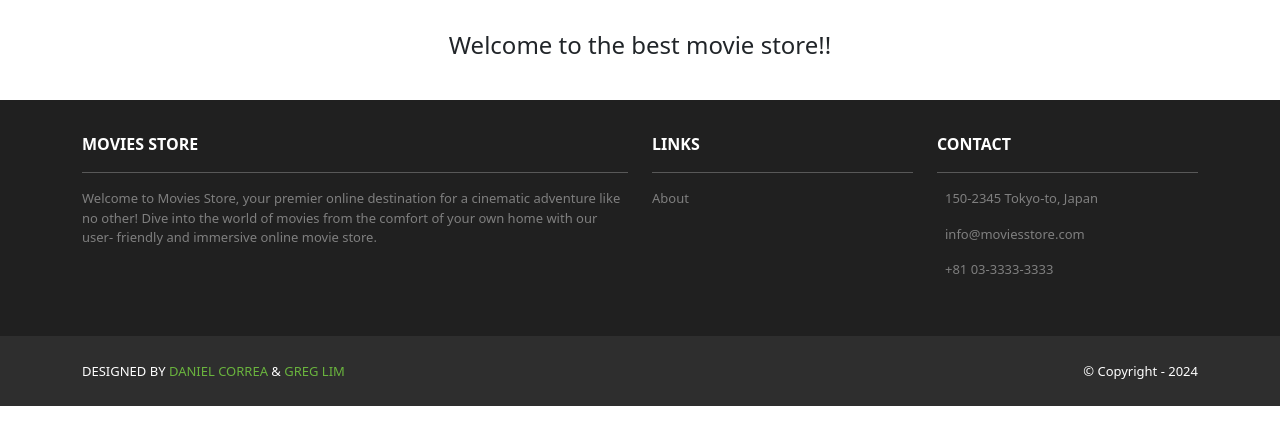
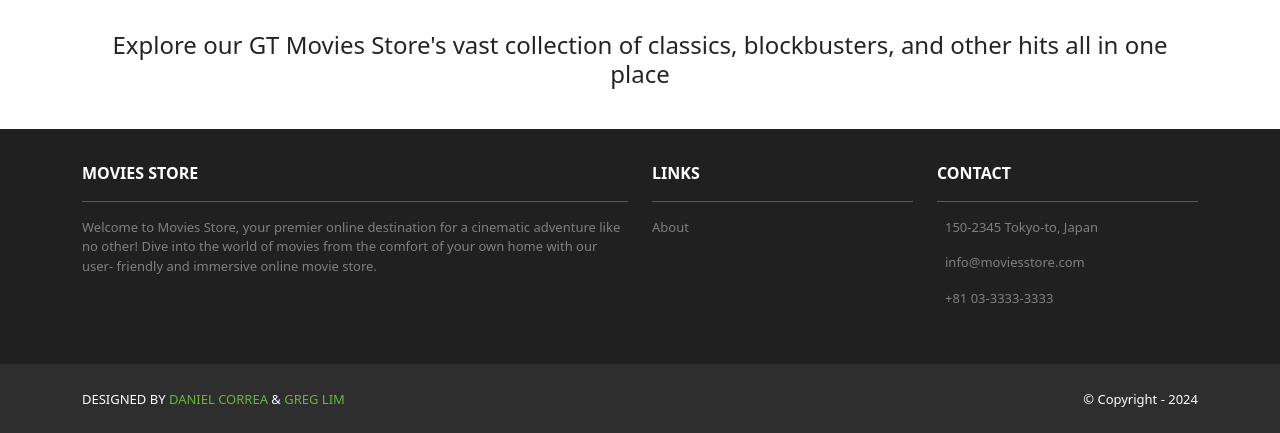
Before and after one commit to nthuppanna/moviesstore, a Django app: page / in a window 1280 px wide. Shown: the part 225-658 px from the top of the page. Run offline with Django 5.2, Linux system fonts and the light colour scheme; some libraries are stand-ins or nearby versions; some web fonts are replaced.

Commit message:
home screen title and description

```diff
--- a/home/templates/home/index.html
+++ b/home/templates/home/index.html
@@ -3,7 +3,7 @@
 <header class="masthead bg-index text-white text-center
            py-4">
   <div class="container d-flex align-items-center flex-column pt-2">
-    <h2>Movies Store</h2>
+    <h2>GT Movies Store</h2>
     <p>Your Ticket to Unlimited Entertainment!</p>
   </div>
 </header>
@@ -11,7 +11,7 @@
   <div class="container">
     <div class="row mt-3">
       <div class="col mx-auto text-center mb-3">
-        <h4>Welcome to the best movie store!!</h4>
+        <h4>Explore our GT Movies Store's vast collection of classics, blockbusters, and other hits all in one place</h4>
       </div>
     </div>
   </div>
```
